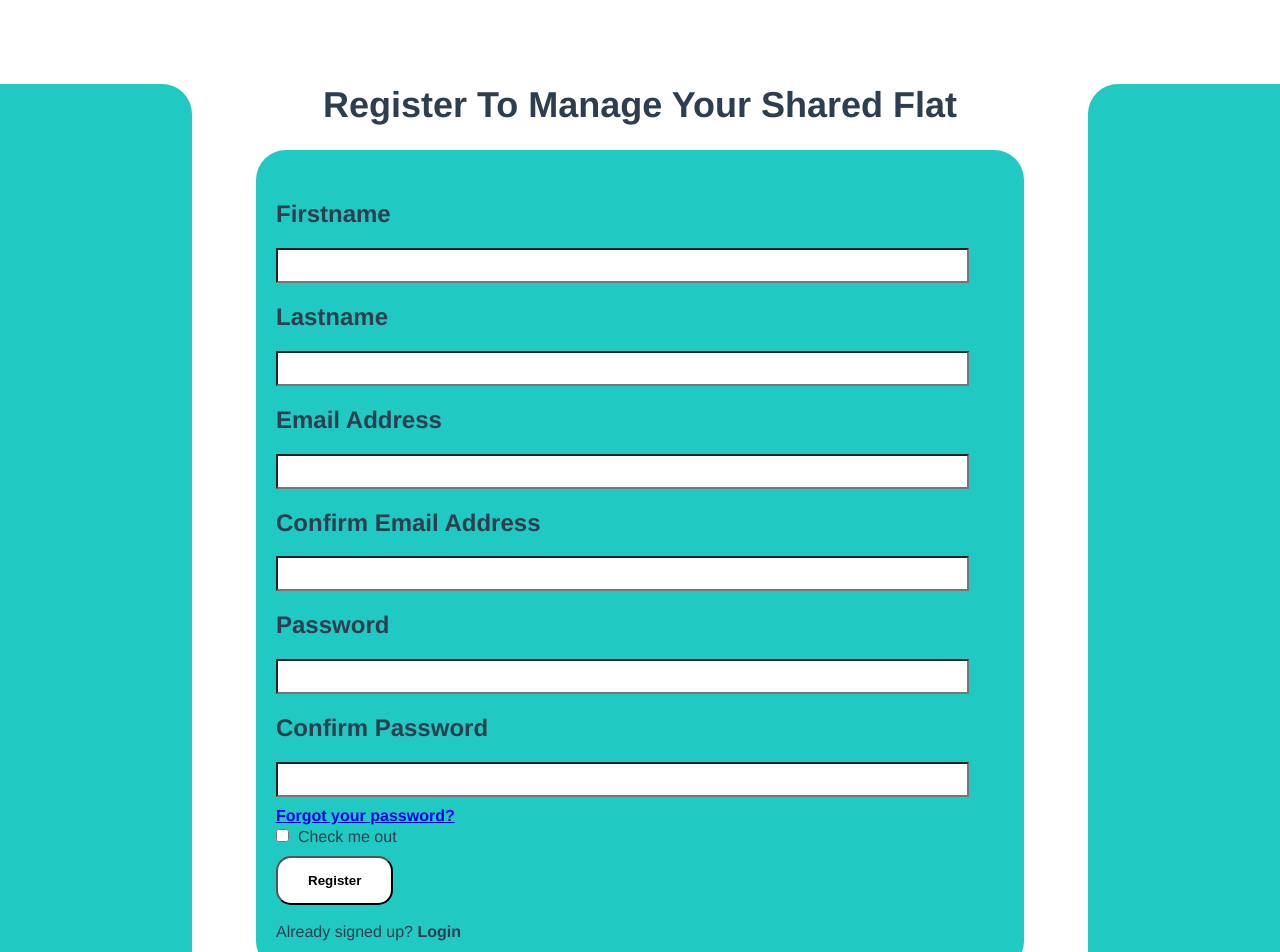
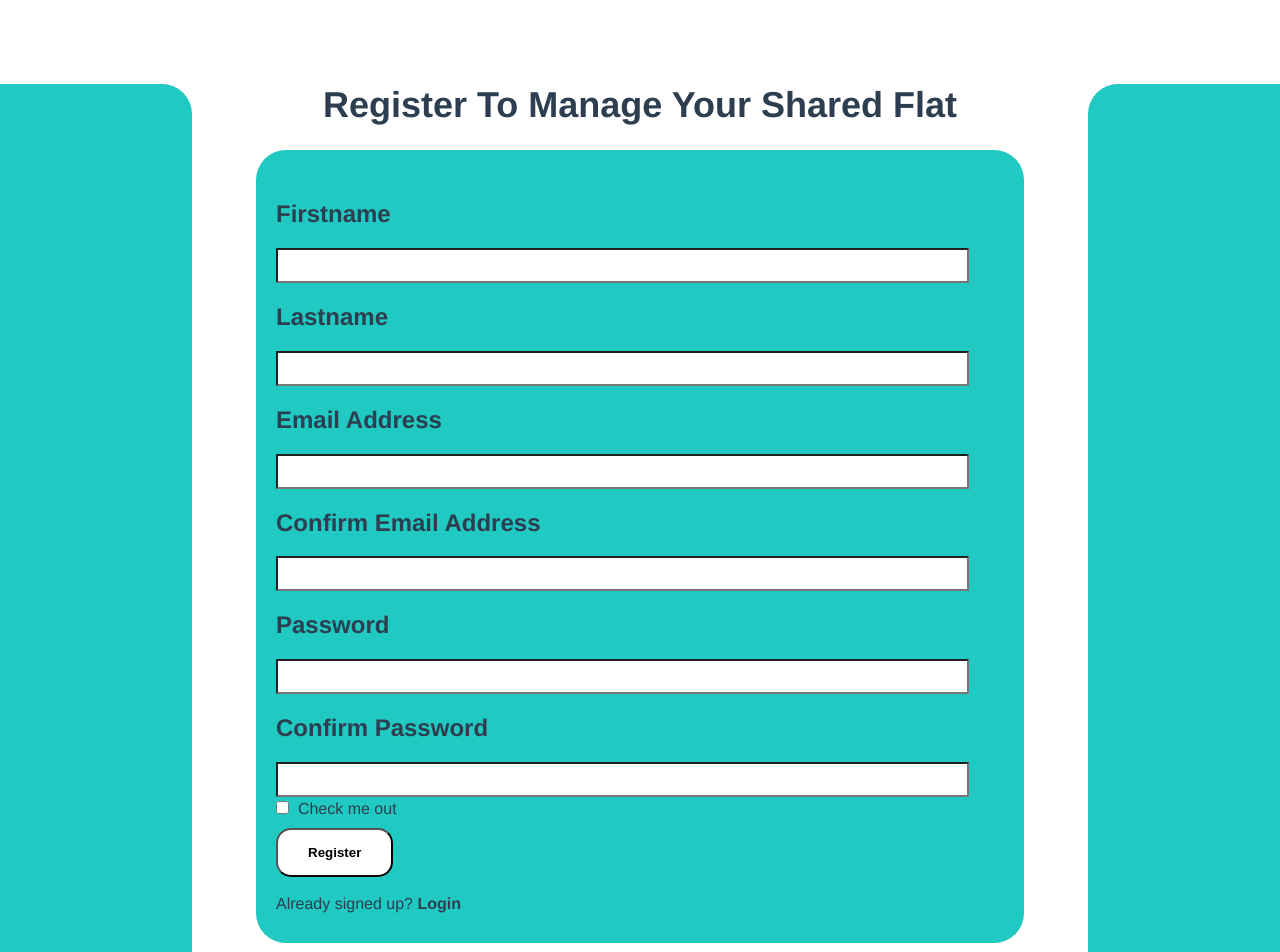
Before and after one commit to Aegid1/Webtech_Frontend, a Vue app: page /registration in a window 1280 px wide. Shown: the top 952 px of the page. Built offline with nearby package versions, Linux system fonts and the light colour scheme.

Commit message:
Logikfehler

```diff
--- a/src/views/RegistrationView.vue
+++ b/src/views/RegistrationView.vue
@@ -23,10 +23,6 @@
                 <input type="password" class="InputFields" id="exampleInputPassword1" minlength="8" required>
                 <label for="exampleInputPassword1" class="Form-titles"><b><h2>Confirm Password</h2></b></label>
                 <input type="password" class="InputFields" id="confirmPassword" required>
-              </div>
-              <div class="ForgotPassword">
-                <a href="http://localhost:3000/login"><b>Forgot your password?</b></a>
-                <br>
               </div>
               <div class=Checkbox>
                 <input type="checkbox" class="form-check-input" id="exampleCheck1">
```
